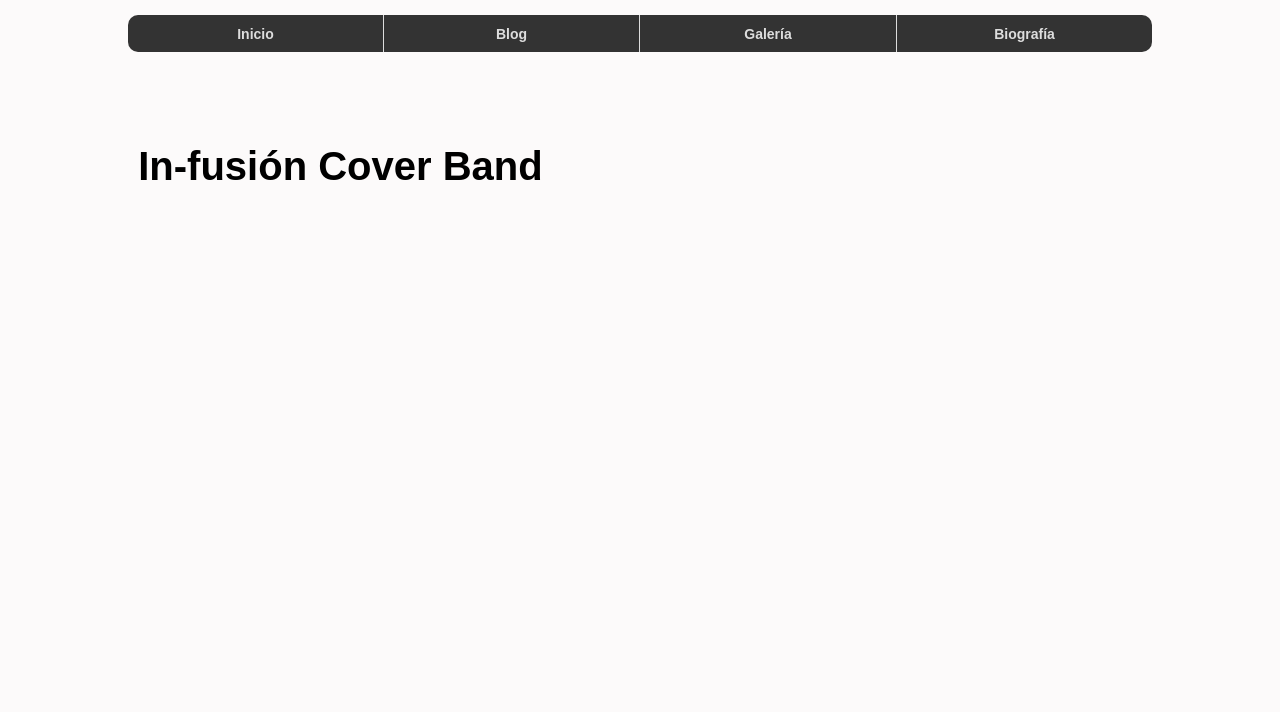
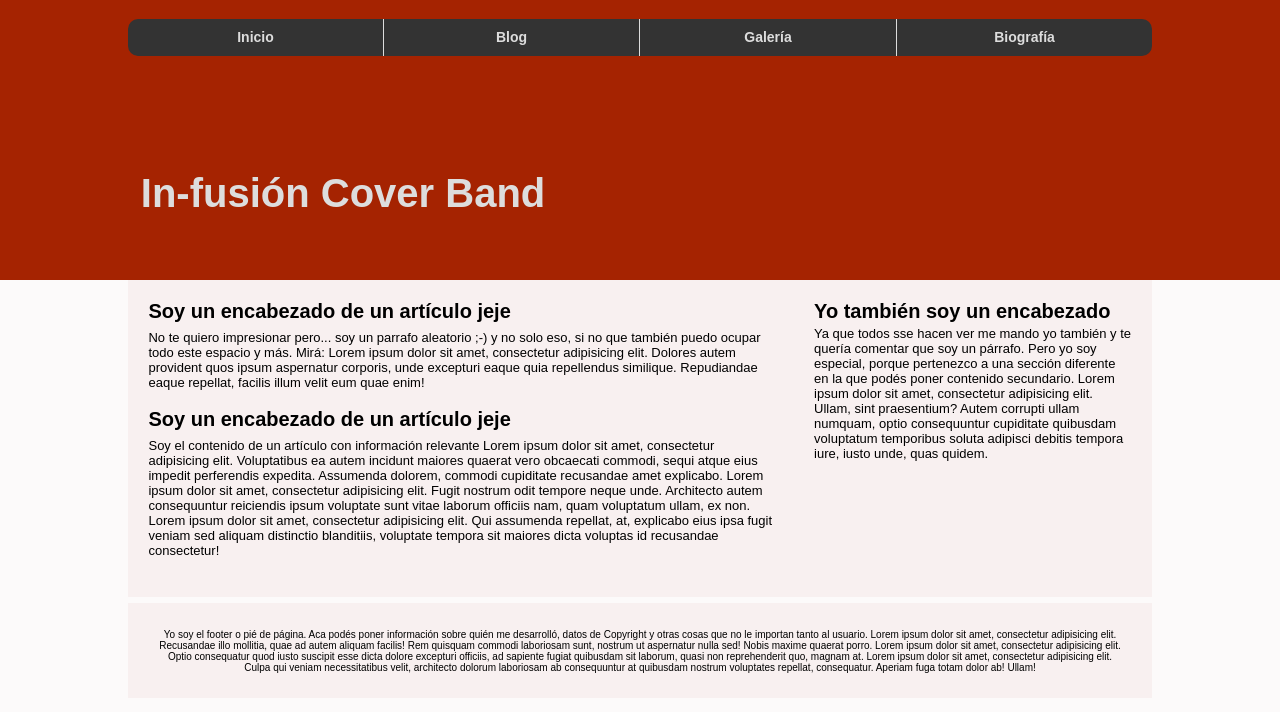
Before and after one commit to Alejo-Adamoli/In-fusi-n, a plain HTML site: page index.html in a window 1280 px wide. Drawn offline with Linux system fonts and the light colour scheme.

Commit message:
Se formateó y se agregó contenido a las columnas, al footer y se agregó color de fondo a la portada. También se cambió el color de fuente del h1.

```diff
--- a/css/estilos.css
+++ b/css/estilos.css
@@ -7,38 +7,43 @@
 	}
 }
 
+* {
+	padding: 0;
+	margin: 0;
+	box-sizing: border-box;
+}
+
 html {
 	font-family: sans-serif;
 	font-size: 10px;
 	background: #FCFAFA;
 }
 
-* {
-	padding: 0;
-	margin: 0;
-	box-sizing: border-box;
-}
-
 .container {
 	width: 80%;
+	background: #F8F0F0;
 	max-width: 1920px;
 	margin-left: auto;
 	margin-right: auto;
+	margin-bottom: 0.5%;
+	overflow: auto;
 }
+
 
 header {
 	margin-left: auto;
 	margin-right: auto;
-	width: 100%;
+	width: 80%;
 	max-width: 1200px;
-	margin-top: 1.5%;
+	padding-top: 1.5%;
 }
+
+
+/*inicio de submenú*/
 
 ul {
 	list-style-type: none;
 }
-
-/*inicio de submenú*/
 
 nav > ul {
 	overflow: auto;
@@ -94,27 +99,72 @@ nav li:hover ul {
 
 /*fin de submenú*/
 
+/*inicio de portada*/
+
+.fondo {
+	background: rgb(165,35,1);
+	width: 100%;
+}
+
 .portada {
 	clear: both;
-	width: 100%;
+	width: 80%;
+	margin-left: auto;
+	margin-right: auto;
 	padding-top: 9%;
 	padding-left: 1%;
-}
-
-.columna-1 {
-	width: 70%;
-}
-
-.columna-2 {
-	width: 30%;
-}
-
-footer {
-	width: 100%;
-	clear: both;
+	padding-bottom: 5%;
 }
 
 h1 {
 	font-size: 4rem;
 	font-weight: 900;
+	color: #DDDDDD;
 }
+
+/*fin de portada*/
+
+/*inicio de columna izquierda*/
+
+.columna-1 {
+	padding: 2%;
+	width: 65%;
+	float: left;
+}
+
+article {
+	padding-bottom: 3%;
+}
+
+.columna-2 {
+	padding: 2%;
+	width: 35%;
+	float: left;
+}
+
+h2 {
+	padding-bottom: 1%;
+	font-size: 2rem;
+}
+
+.container p {
+	font-size: 1.3rem;
+}
+
+/*inicio de footer*/
+
+footer {
+	width: 80%;
+	background: #F8F0F0;
+	clear: both;
+	padding: 2%;
+	max-width: 1920px;
+	margin-left: auto;
+	margin-right: auto;
+}
+
+footer p {
+	text-align: center;
+}
+
+/*fin de footer*/
--- a/index.html
+++ b/index.html
@@ -7,10 +7,8 @@
 		<meta name="viewport" content="width=device-width, user-scalable=no, initial-scale=1.0, maximum-scale=1.0, minimum-scale=1.0">
 	</head>
 	<body>
-	<div class="background-image">
 
-	</div>
-	<div class="container">
+		<div class="fondo">
 			<header>
 				<nav>
 					<ul>
@@ -31,18 +29,33 @@
 			<div class="portada">
 				<h1>In-fusión Cover Band</h1>
 			</div>
+		</div>
+
+		<div class="container">
+
 
 			<div class="columna-1">
+				<article>
+					<h2>Soy un encabezado de un artículo jeje</h2>
+					<p>No te quiero impresionar pero... soy un parrafo aleatorio ;-) y no solo eso, si no que también puedo ocupar todo este espacio y más. Mirá: Lorem ipsum dolor sit amet, consectetur adipisicing elit. Dolores autem provident quos ipsum aspernatur corporis, unde excepturi eaque quia repellendus similique. Repudiandae eaque repellat, facilis illum velit eum quae enim!</p>
+				</article>
 
+				<article>
+					<h2>Soy un encabezado de un artículo jeje</h2>
+					<p>Soy el contenido de un artículo con información relevante Lorem ipsum dolor sit amet, consectetur adipisicing elit. Voluptatibus ea autem incidunt maiores quaerat vero obcaecati commodi, sequi atque eius impedit perferendis expedita. Assumenda dolorem, commodi cupiditate recusandae amet explicabo. Lorem ipsum dolor sit amet, consectetur adipisicing elit. Fugit nostrum odit tempore neque unde. Architecto autem consequuntur reiciendis ipsum voluptate sunt vitae laborum officiis nam, quam voluptatum ullam, ex non. Lorem ipsum dolor sit amet, consectetur adipisicing elit. Qui assumenda repellat, at, explicabo eius ipsa fugit veniam sed aliquam distinctio blanditiis, voluptate tempora sit maiores dicta voluptas id recusandae consectetur!</p>
+				</article>
 			</div>
 
 			<div class="columna-2">
+				<h2>Yo también soy un encabezado</h2>
+				<p>Ya que todos sse hacen ver me mando yo también y te quería comentar que soy un párrafo. Pero yo soy especial, porque pertenezco a una sección diferente en la que podés poner contenido secundario. Lorem ipsum dolor sit amet, consectetur adipisicing elit. Ullam, sint praesentium? Autem corrupti ullam numquam, optio consequuntur cupiditate quibusdam voluptatum temporibus soluta adipisci debitis tempora iure, iusto unde, quas quidem.</p>
+			</div>
 
 		</div>
 
 		<footer>
+			<p> Yo soy el footer o pié de página. Aca podés poner información sobre quién me desarrolló, datos de Copyright y otras cosas que no le importan tanto al usuario. Lorem ipsum dolor sit amet, consectetur adipisicing elit. Recusandae illo mollitia, quae ad autem aliquam facilis! Rem quisquam commodi laboriosam sunt, nostrum ut aspernatur nulla sed! Nobis maxime quaerat porro. Lorem ipsum dolor sit amet, consectetur adipisicing elit. Optio consequatur quod iusto suscipit esse dicta dolore excepturi officiis, ad sapiente fugiat quibusdam sit laborum, quasi non reprehenderit quo, magnam at. Lorem ipsum dolor sit amet, consectetur adipisicing elit. Culpa qui veniam necessitatibus velit, architecto dolorum laboriosam ab consequuntur at quibusdam nostrum voluptates repellat, consequatur. Aperiam fuga totam dolor ab! Ullam!</p>
+		</footer>
 
-		</footer>
-	</div>
 	</body>
 </html>
```
Also changed, not shown: images/10156037_608301982590720_7989394099115025923_n.jpg (deleted), images/logo-portada.png (added), images/portada.png (added). Lines whose indentation alone changed are shown as unchanged.
